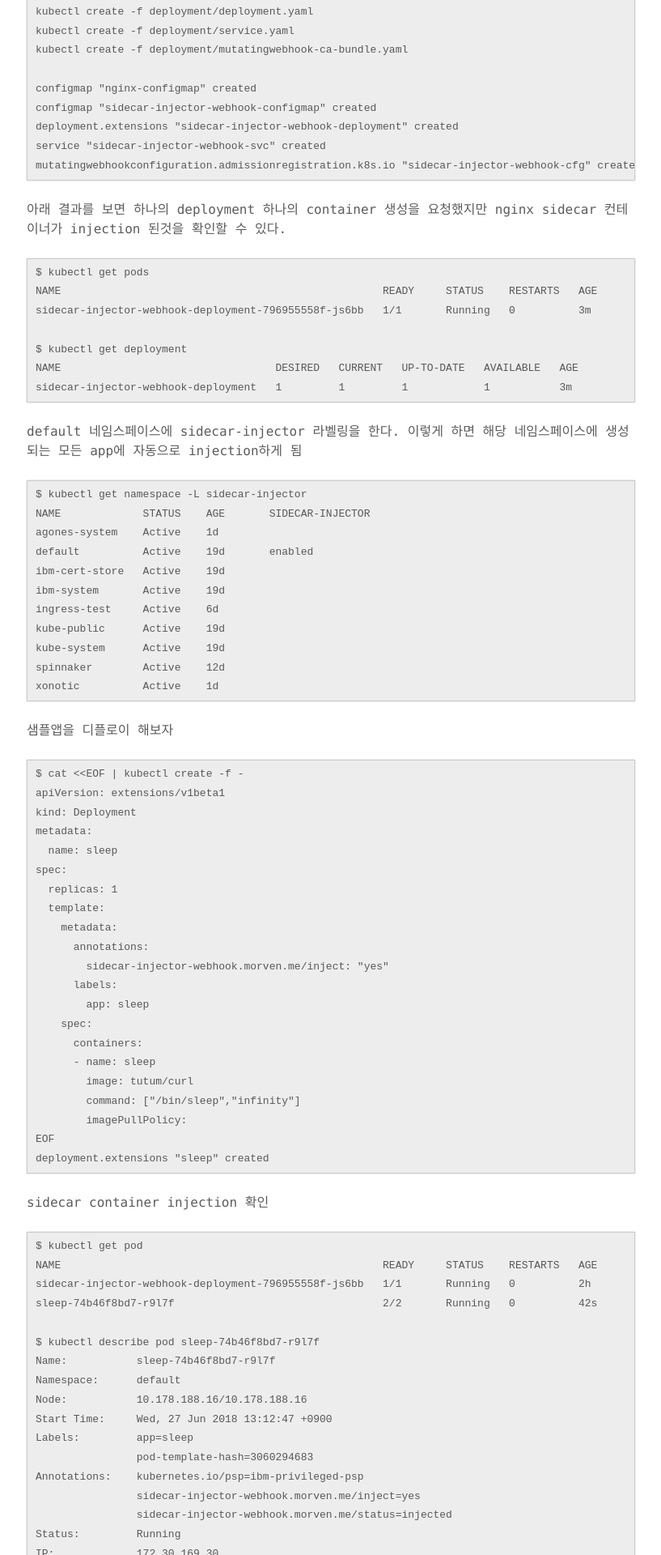
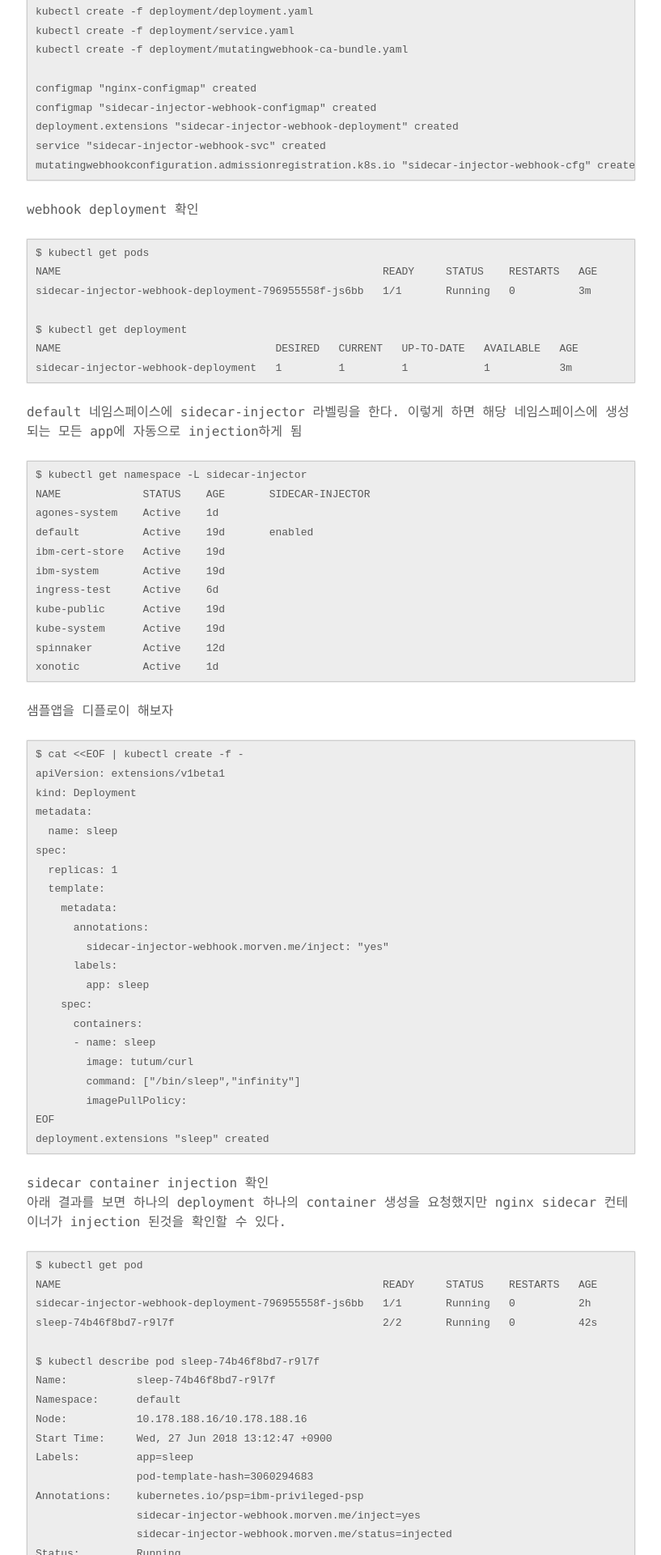
Before and after one commit to ddiiwoong/ddiiwoong.github.io_archive, a Jekyll site: the page built from _posts/2018-06-27-mutating-web-hook.md, in a window 1280 px wide. Shown: the part 4218-6138 px from the top of the page at 81% size, without its empty margins (231-1048 px from the left). Built offline with Jekyll 4.4.1, drawn with Linux system fonts in a browser that asks for light colours; comment, search, counter and statistics services are not loaded; part of the change alters nothing that is shown.

Commit message:
edit webhook

````diff
--- a/_posts/2018-06-27-mutating-web-hook.md
+++ b/_posts/2018-06-27-mutating-web-hook.md
@@ -144,7 +144,7 @@ service "sidecar-injector-webhook-svc" created
 mutatingwebhookconfiguration.admissionregistration.k8s.io "sidecar-injector-webhook-cfg" created
 ```
 
-아래 결과를 보면 하나의 deployment 하나의 container 생성을 요청했지만 nginx sidecar 컨테이너가 injection 된것을 확인할 수 있다.
+webhook deployment 확인
 
 ```
 $ kubectl get pods
@@ -197,6 +197,8 @@ deployment.extensions "sleep" created
 ```
 
 sidecar container injection 확인
+아래 결과를 보면 하나의 deployment 하나의 container 생성을 요청했지만 nginx sidecar 컨테이너가 injection 된것을 확인할 수 있다.
+
 ```
 $ kubectl get pod
 NAME                                                   READY     STATUS    RESTARTS   AGE
````
